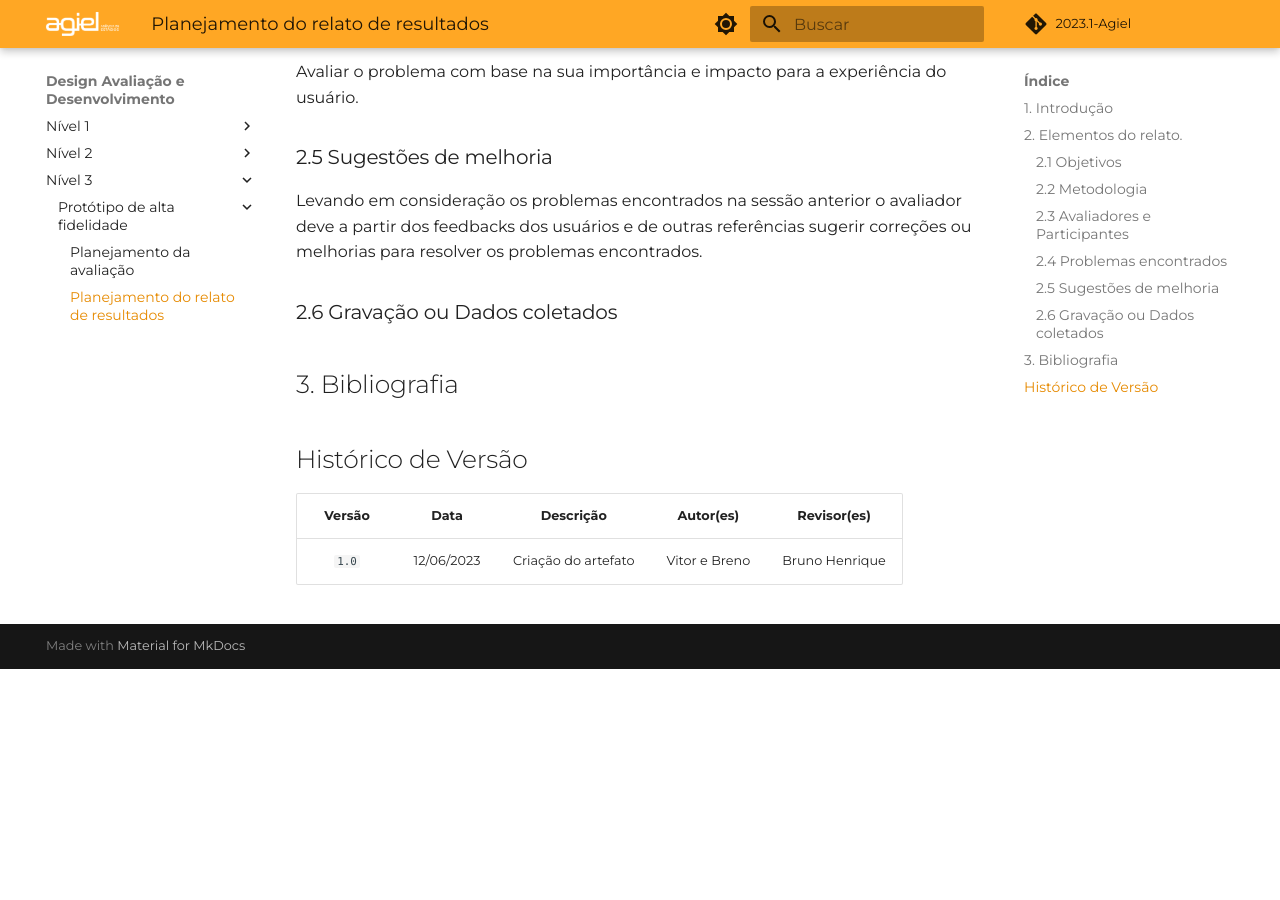
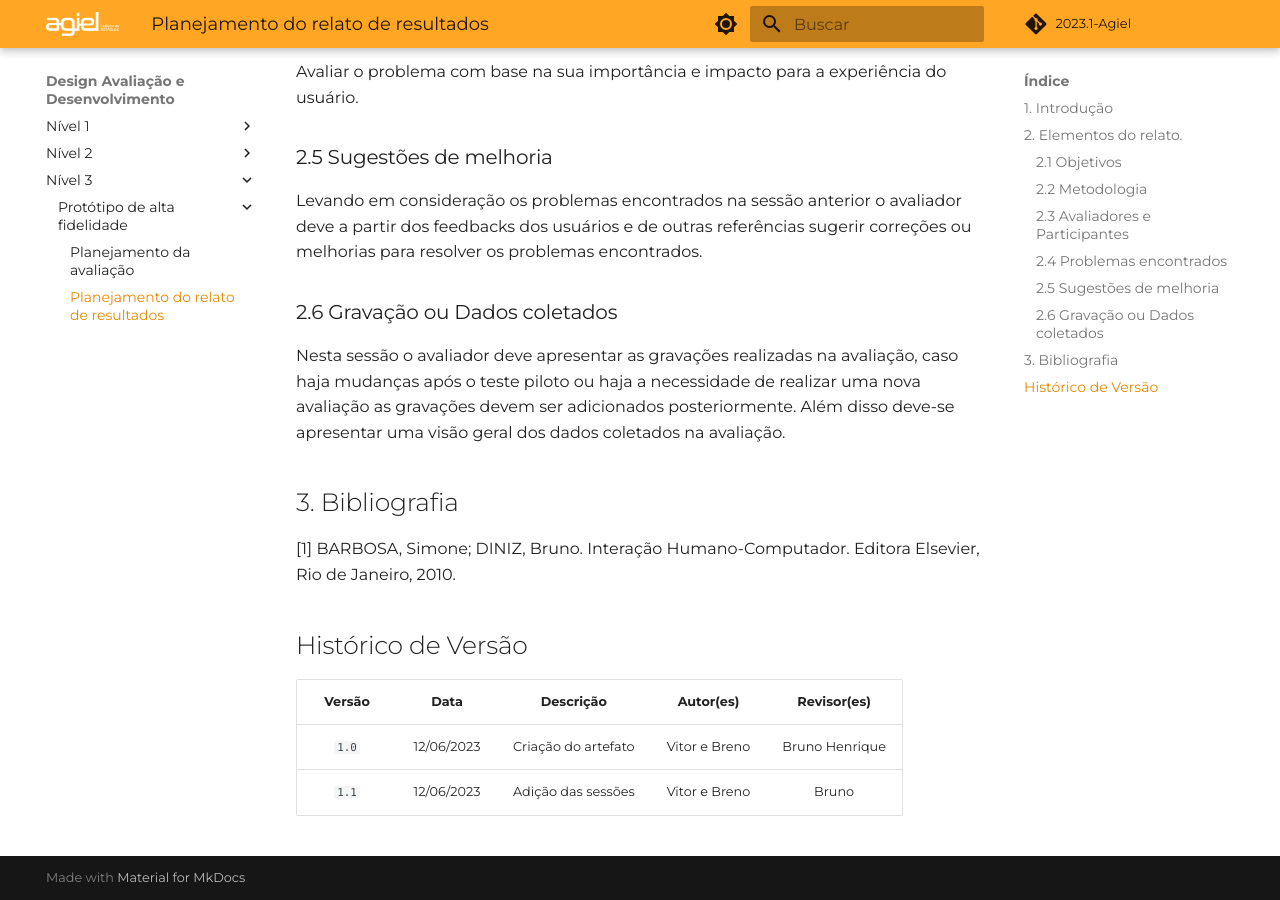
Before and after one commit to Interacao-Humano-Computador/2023.1-Agiel, an MkDocs documentation site: the page built from docs/desenvolvimento/prototipo_alta_fidelidade/planejamento_relato.md, in a window 1280 px wide and 900 px high, scrolled down 1672 px. Built offline with MkDocs 1.6.1 and Material for MkDocs 9.7.7, drawn with Linux system fonts in a browser that asks for light colours; some web fonts are replaced; comment, search, counter and statistics services are not loaded; before the commit the page ends 2341 px from its top, so only the background shows below that.

Commit message:
docs: adicionado sessão de dados coletados

```diff
--- a/docs/desenvolvimento/prototipo_alta_fidelidade/planejamento_relato.md
+++ b/docs/desenvolvimento/prototipo_alta_fidelidade/planejamento_relato.md
@@ -43,13 +43,15 @@ Avaliar o problema com base na sua importância e impacto para a experiência do
 ### 2.5 Sugestões de melhoria
 Levando em consideração os problemas encontrados na sessão anterior o avaliador deve a partir dos feedbacks dos usuários e de outras referências sugerir correções ou melhorias para resolver os problemas encontrados.
 
-
 ### 2.6 Gravação ou Dados coletados
+Nesta sessão o avaliador deve apresentar as gravações realizadas na avaliação, caso haja mudanças após o teste piloto ou haja a necessidade de realizar uma nova avaliação as gravações devem ser adicionados posteriormente. Além disso deve-se apresentar uma visão geral dos dados coletados na avaliação.
 
 ## 3. Bibliografia
+[1] BARBOSA, Simone; DINIZ, Bruno. Interação Humano-Computador. Editora Elsevier, Rio de Janeiro, 2010.
 
 ## Histórico de Versão
 
 | Versão |    Data    |               Descrição                | Autor(es) | Revisor(es) |
 |:------:|:----------:|:--------------------------------------:|:---------:|:-----------:|
 | `1.0`  | 12/06/2023 | Criação do artefato |   Vitor e Breno   |    Bruno Henrique    |
+| `1.1` | 12/06/2023 | Adição das sessões | Vitor e Breno | Bruno
```
